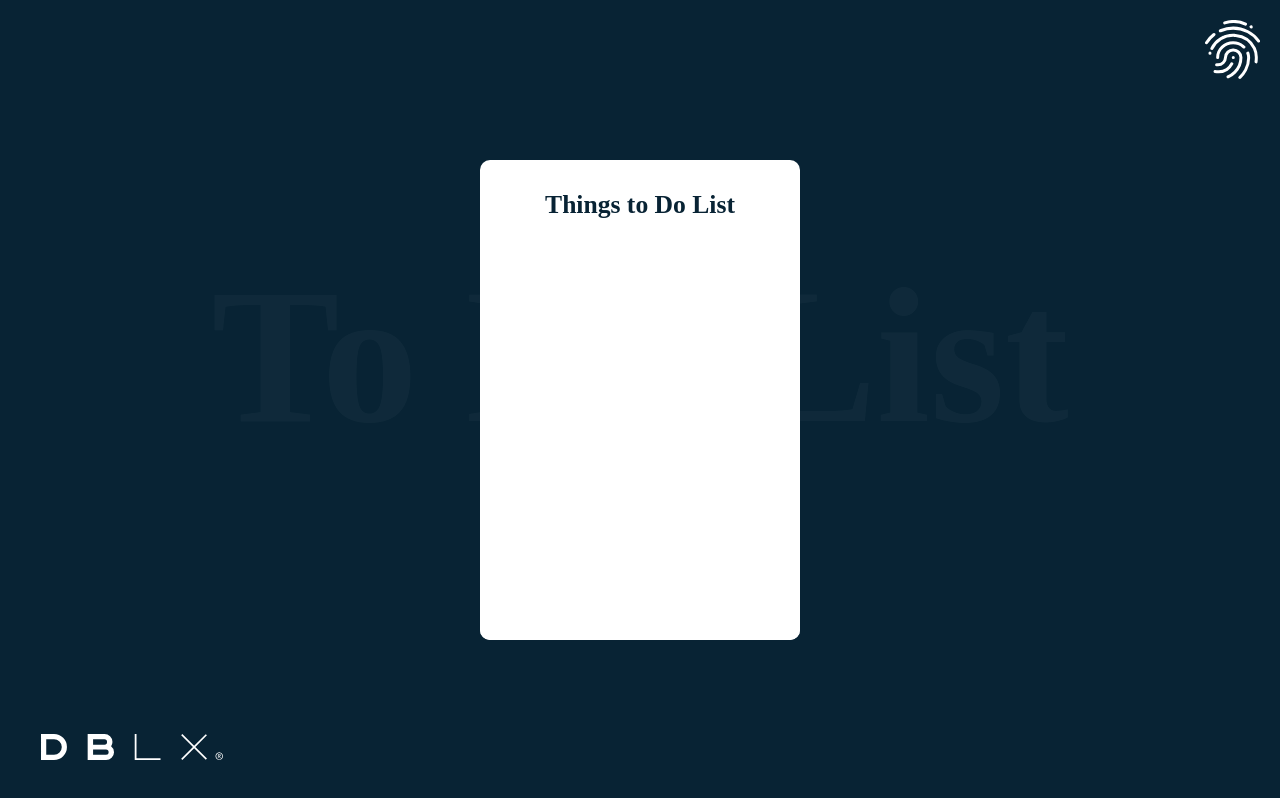
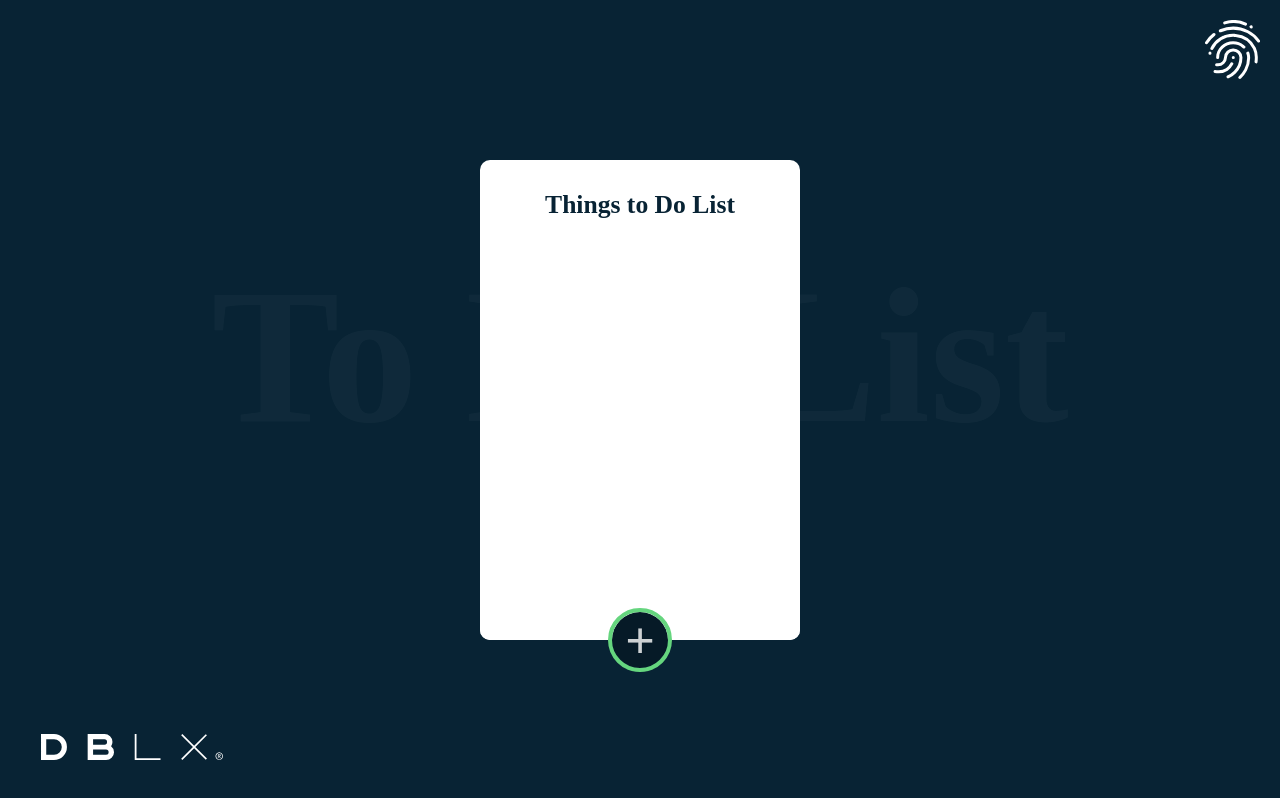
Before and after one commit to jakezachariahnixon/todo-app-vue, a Vue app: page / in a window 1280 px wide. Built offline with nearby package versions, Linux system fonts and the light colour scheme.

Commit message:
feat: add the new task button styling

```diff
--- a/src/components/ListContainer.vue
+++ b/src/components/ListContainer.vue
@@ -1,6 +1,9 @@
 <template>
   <div id="listContainer">
     <h1 id="listName">{{ title }}</h1>
+    <button id="addTaskBtn">
+        +
+    </button>
   </div>
 </template>
 
@@ -71,4 +74,31 @@ export default {
   letter-spacing: 0px;
   color: $titleColor;
 }
+#addTaskBtn {
+    position: fixed;
+    width: 64px;
+    height: 64px;
+    top: calc(80% - 32px);
+    left: calc(50% - 32px);
+    background: #061A27 0% 0% no-repeat padding-box;
+    border: 4px solid $green;
+    border-radius: 100px;
+    opacity: 1;
+    text-align: center;
+    font-size: 50px;
+    font-weight: 250;
+    line-height: 50px;
+    color: #ffffffcc;
+    transition: 0.3s;
+    z-index: 3;
+}
+#addTaskBtn:hover {
+    background: #162A37;
+    color: #ffffff;
+    border: 6px solid $highlightGreen;
+    // transform: translateX(-2px) translateY(-2px) scale(1.1);
+    transform:  scale(1.1);
+    transition: 0.3s;
+    z-index: 3;
+}
 </style>
--- a/src/scss/color.scss
+++ b/src/scss/color.scss
@@ -3,6 +3,7 @@ $backgroundColor: #082334;
 $titleColor: #082334;
 $white: #ffffff;
 $green: #65D57E;
+$highlightGreen: #65EE7E;
 $red: #E25555;
 $darkContrast: #061A27;
 $tickBox: #E8E8E8;
```
